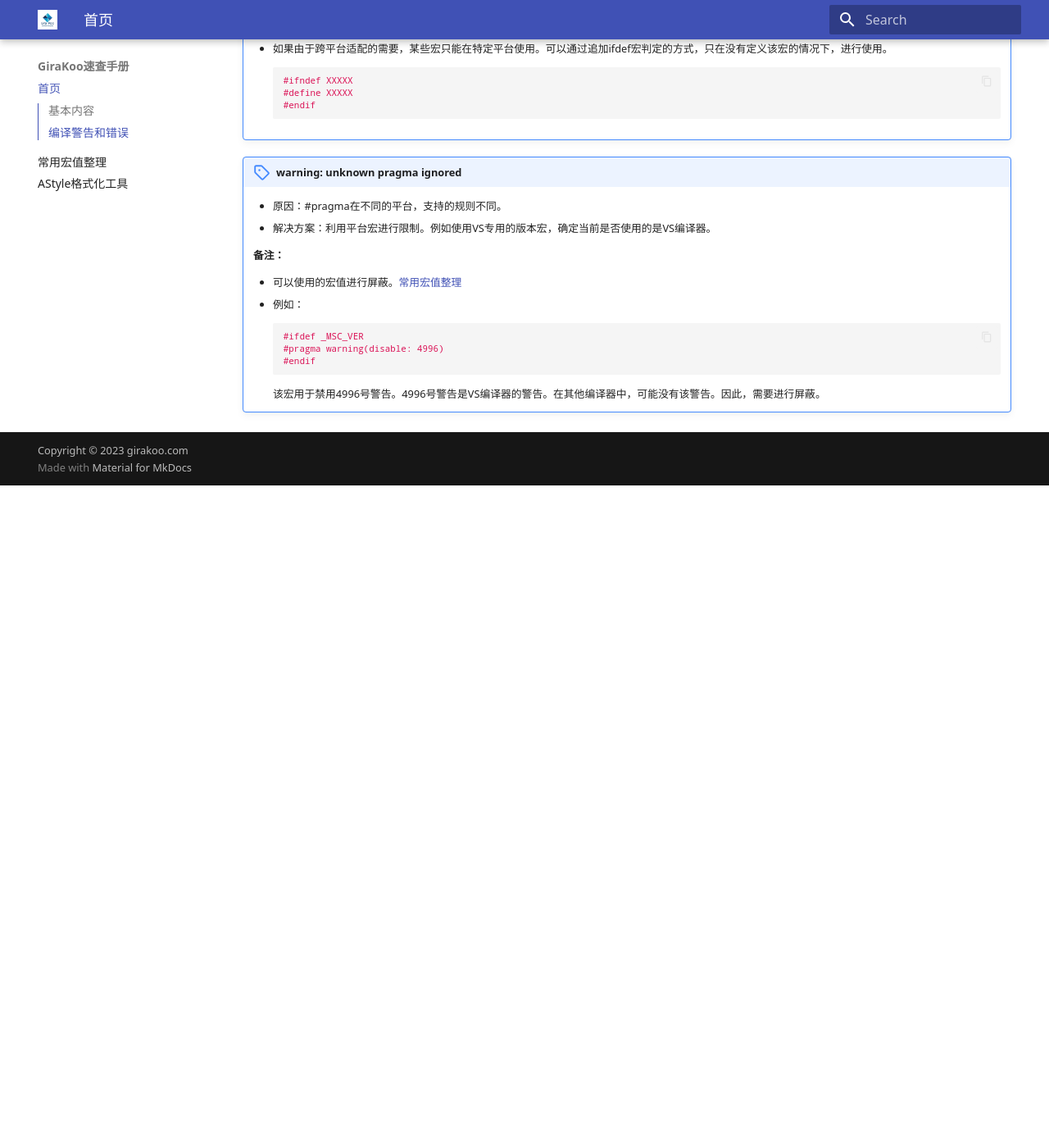
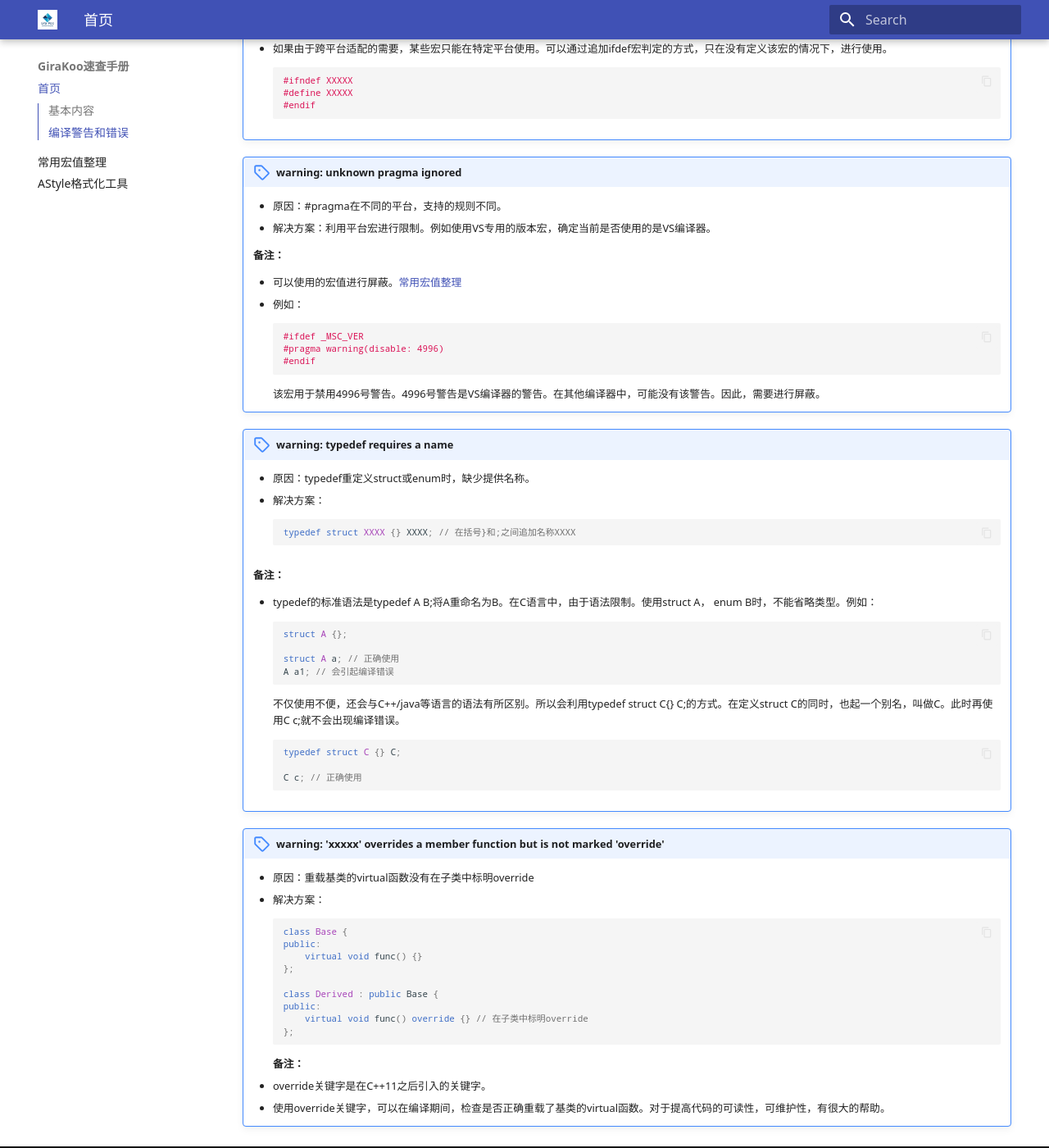
Before and after one commit to GiraKoo/web_helps, an MkDocs documentation site: the page built from docs/index.md, in a window 1280 px wide and 1400 px high, scrolled down 855 px. Shown: the whole window at 82% size. Built offline with MkDocs 1.6.1 and Material for MkDocs 9.7.7, drawn with Linux system fonts in a browser that asks for light colours; comment, search, counter and statistics services are not loaded; before the commit the page ends 1447 px from its top, so only the background shows below that; some of the changed text lies outside the part shown.

Commit message:
追加override warning

````diff
--- a/docs/index.md
+++ b/docs/index.md
@@ -1,7 +1,7 @@
 # GiraKoo速查手册
 
 本页面用于记录编译器编译时，可能遇到的错误。已经对应的解决方案。
-> 如果有更好的解决方案，欢迎通过girakoo的163邮箱进行沟通。或者在https://github.com/GiraKoo/build_errer_wiki进行反馈。
+> 如果有更好的解决方案，欢迎通过girakoo的163邮箱进行沟通。或者在https://github.com/GiraKoo/help_wiki进行反馈。
 > 当前本人最常使用的编译器是MSVS，Clang++，GCC。
 > 沟通可使用中文，English。
 
@@ -51,3 +51,46 @@
     #endif
     ```
     该宏用于禁用4996号警告。4996号警告是VS编译器的警告。在其他编译器中，可能没有该警告。因此，需要进行屏蔽。
+
+!!! note "warning: typedef requires a name"
+
+    - 原因：typedef重定义struct或enum时，缺少提供名称。
+    - 解决方案：
+    ```c++
+    typedef struct XXXX {} XXXX; // 在括号}和;之间追加名称XXXX
+    ```
+
+    **备注：**
+
+    - typedef的标准语法是typedef A B;将A重命名为B。在C语言中，由于语法限制。使用struct A， enum B时，不能省略类型。例如：
+    ```c++
+    struct A {};
+
+    struct A a; // 正确使用
+    A a1; // 会引起编译错误
+    ```
+    不仅使用不便，还会与C++/java等语言的语法有所区别。所以会利用typedef struct C{} C;的方式。在定义struct C的同时，也起一个别名，叫做C。此时再使用C c;就不会出现编译错误。
+    ```c++
+    typedef struct C {} C;
+
+    C c; // 正确使用
+    ```
+!!! note "warning: 'xxxxx' overrides a member function but is not marked 'override'"
+
+    - 原因：重载基类的virtual函数没有在子类中标明override
+    - 解决方案：
+    ```c++
+    class Base {
+    public:
+        virtual void func() {}
+    };
+
+    class Derived : public Base {
+    public:
+        virtual void func() override {} // 在子类中标明override
+    };
+    ```
+    **备注：**
+
+    - override关键字是在C++11之后引入的关键字。
+    - 使用override关键字，可以在编译期间，检查是否正确重载了基类的virtual函数。对于提高代码的可读性，可维护性，有很大的帮助。
````
